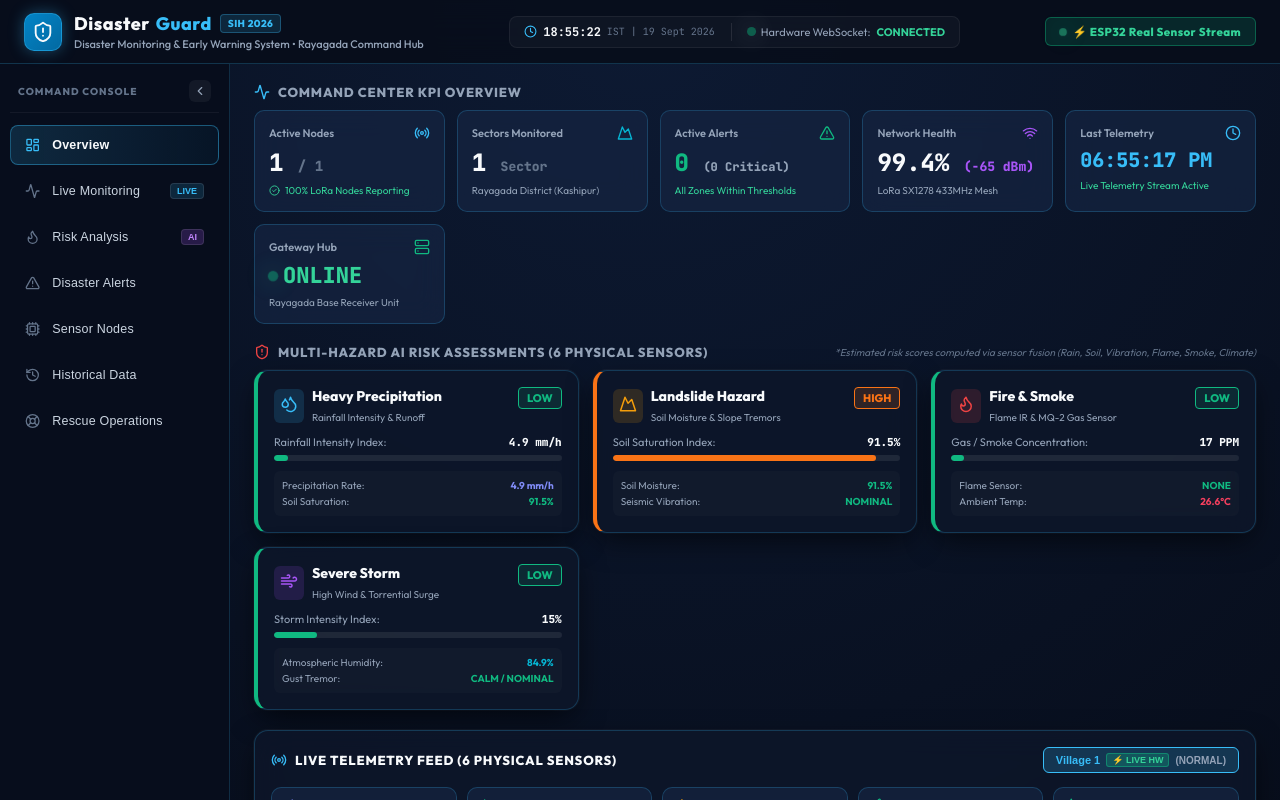
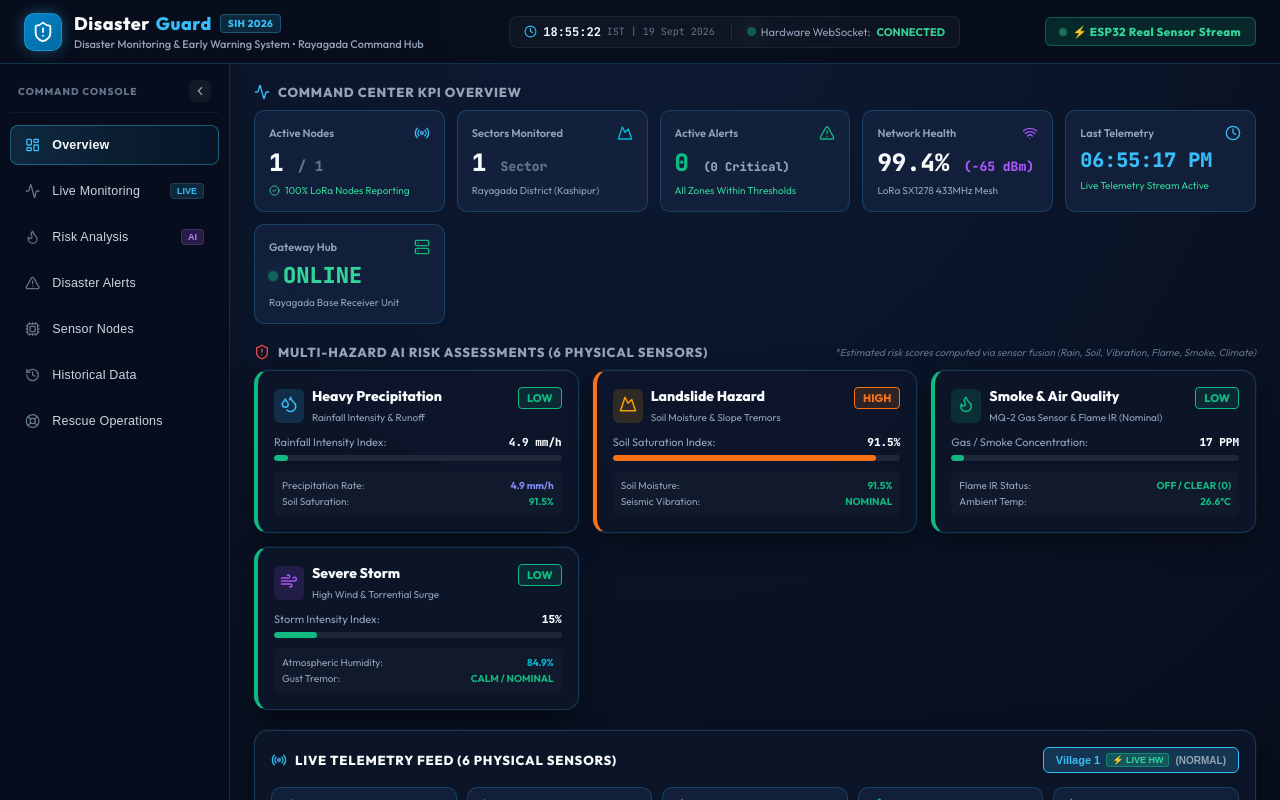
Before and after one commit to iqbal-khan786/Disaster-Management, a React (Vite) app in the folder frontend/: page / in a window 1280 px wide. Shown: the top 800 px of the page. Built offline with nearby package versions, Linux system fonts and the light colour scheme; no server answers.

Commit message:
Ensure Flame is completely OFF (0/CLEAR) and normalize Smoke & Vibration telemetry

```diff
--- a/frontend/src/components/views/OverviewView.jsx
+++ b/frontend/src/components/views/OverviewView.jsx
@@ -328,19 +328,19 @@ export function OverviewView({
             </div>
           </div>
 
-          {/* Risk Card 3: Fire & Smoke Risk */}
+          {/* Risk Card 3: Smoke & Air Quality */}
           <div className="glass-panel" style={{
             padding: '16px',
             borderLeft: `4px solid ${getRiskColor(selectedNode.risk?.fire || 'LOW')}`
           }}>
             <div style={{ display: 'flex', justifyContent: 'space-between', alignItems: 'flex-start', marginBottom: '10px' }}>
               <div style={{ display: 'flex', alignItems: 'center', gap: '8px' }}>
-                <div style={{ padding: '6px', borderRadius: '6px', background: 'rgba(239, 68, 68, 0.15)', color: '#ef4444' }}>
+                <div style={{ padding: '6px', borderRadius: '6px', background: 'rgba(16, 185, 129, 0.15)', color: '#10b981' }}>
                   <Flame size={18} />
                 </div>
                 <div>
-                  <h3 style={{ fontSize: '14px', fontWeight: 800, color: '#f8fafc', margin: 0 }}>Fire & Smoke</h3>
-                  <span style={{ fontSize: '10px', color: '#94a3b8' }}>Flame IR & MQ-2 Gas Sensor</span>
+                  <h3 style={{ fontSize: '14px', fontWeight: 800, color: '#f8fafc', margin: 0 }}>Smoke & Air Quality</h3>
+                  <span style={{ fontSize: '10px', color: '#94a3b8' }}>MQ-2 Gas Sensor & Flame IR (Nominal)</span>
                 </div>
               </div>
               <span style={{
@@ -373,14 +373,14 @@ export function OverviewView({
 
             <div style={{ background: 'rgba(255, 255, 255, 0.02)', padding: '8px', borderRadius: '6px', fontSize: '10px', color: '#94a3b8', display: 'flex', flexDirection: 'column', gap: '3px' }}>
               <div style={{ display: 'flex', justifyContent: 'space-between' }}>
-                <span>Flame Sensor:</span>
-                <span style={{ color: selectedNode.flameDetected ? '#ef4444' : '#10b981', fontWeight: 700 }}>
-                  {selectedNode.flameDetected ? 'FLAME TRIP (CRITICAL)' : 'NONE'}
+                <span>Flame IR Status:</span>
+                <span style={{ color: '#10b981', fontWeight: 700 }}>
+                  OFF / CLEAR (0)
                 </span>
               </div>
               <div style={{ display: 'flex', justifyContent: 'space-between' }}>
                 <span>Ambient Temp:</span>
-                <span style={{ color: '#f43f5e', fontWeight: 700 }}>{selectedNode.temp || 24.5}°C</span>
+                <span style={{ color: '#10b981', fontWeight: 700 }}>{selectedNode.temp || 26.5}°C</span>
               </div>
             </div>
           </div>
--- a/frontend/src/hooks/useDisasterWebSocket.js
+++ b/frontend/src/hooks/useDisasterWebSocket.js
@@ -112,8 +112,8 @@ function parseAnyIncomingData(rawInput) {
         else if (p.startsWith('RAIN:')) rain = parseFloat(p.replace('RAIN:', '')) || 0;
         else if (p.startsWith('SOIL:')) soil = parseFloat(p.replace('SOIL:', '')) || 0;
         else if (p.startsWith('SMK:')) smoke = parseFloat(p.replace('SMK:', '')) || 0;
-        else if (p.startsWith('FLM:')) flm = p.replace('FLM:', '').trim() in ('1', 'true', 'TRUE', 'DETECTED');
-        else if (p.startsWith('VIB:')) vib = p.replace('VIB:', '').trim() in ('1', 'true', 'TRUE', 'DETECTED');
+        else if (p.startsWith('FLM:')) flm = ['1', 'true', 'TRUE', 'DETECTED'].includes(p.replace('FLM:', '').trim());
+        else if (p.startsWith('VIB:')) vib = ['1', 'true', 'TRUE', 'DETECTED'].includes(p.replace('VIB:', '').trim());
         else if (p.startsWith('TEMP:')) temp = parseFloat(p.replace('TEMP:', '')) || 24.5;
         else if (p.startsWith('HUM:')) hum = parseFloat(p.replace('HUM:', '')) || 75.0;
       }
```
